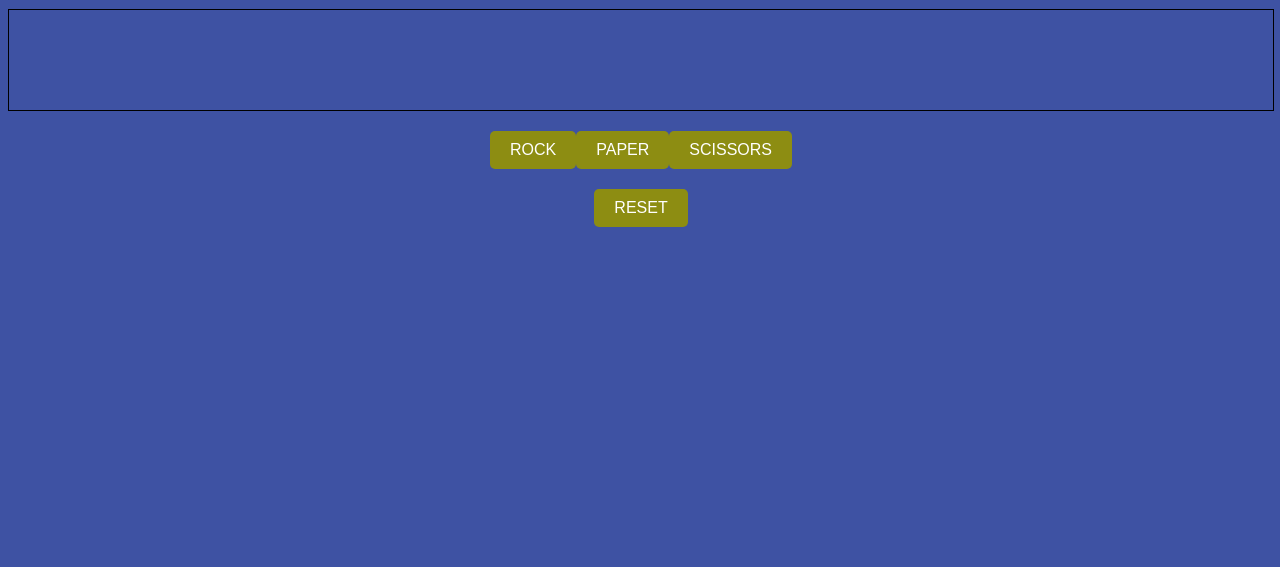
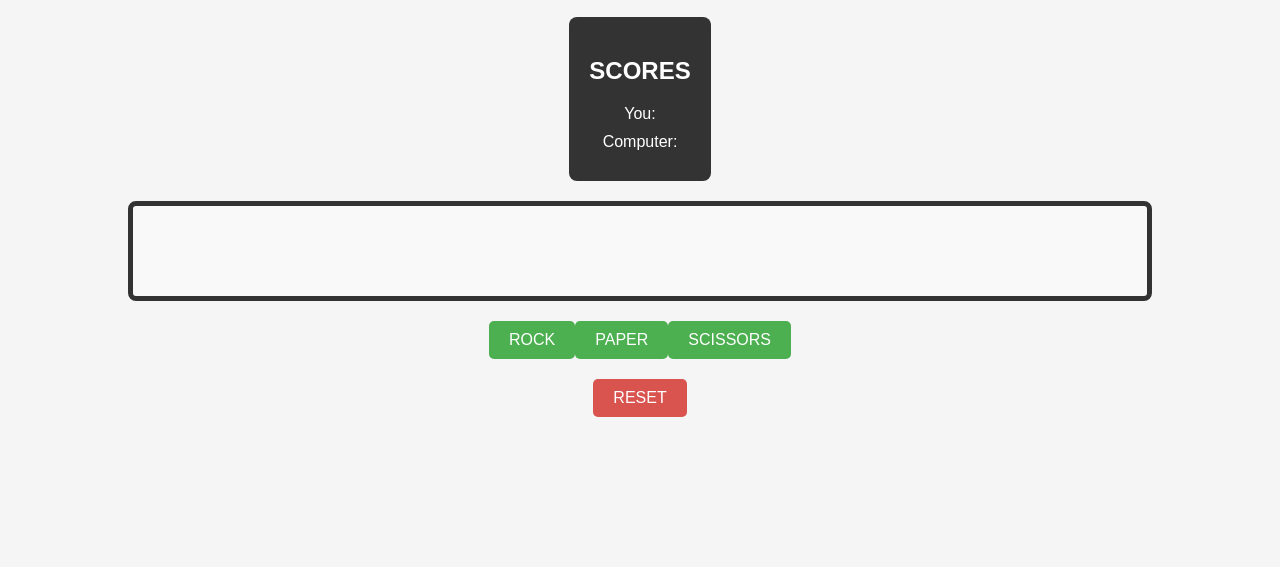
Before and after one commit to rabsickles123/Project-1-Dom-Game, a plain HTML site: page index.html in a window 1280 px wide. Shown: the part 233-800 px from the top of the page. Drawn offline with Linux system fonts and the light colour scheme.

Commit message:
thirteenth commit

```diff
--- a/script.js
+++ b/script.js
@@ -2,7 +2,7 @@ let userScore = 0;
 let computerScore = 0;
 let playerScore_div = document.getElementById("playerScore")
 let computerScore_div = document.getElementById("computerScore")
-let scoreboard_div = document.getElementsByClassName(".scoreboard")
+let scoreboard_div = document.querySelector(".scoreboard")
 let rockChoice = document.querySelector("#rock")
 let paperChoice = document.querySelector("#paper")
 let scissorsChoice = document.querySelector("#scissors")
@@ -50,14 +50,29 @@ function resetGamePlayAgain(){
     showDown_div.textContent = "Press a button to play!"
 }
 
+// function makeButtonsUnclickable() {
+//     rockChoice.removeEventListener('click', rockClickHandler);
+//     paperChoice.removeEventListener('click', paperClickHandler);
+//     scissorsChoice.removeEventListener('click', scissorsClickHandler);
+// }
+
+// function makeButtonsClickable() {
+//     rockChoice.addEventListener('click', rockClickHandler);
+//     paperChoice.addEventListener('click', paperClickHandler);
+//     scissorsChoice.addEventListener('click', scissorsClickHandler);
+// }
+
 function checkWinner() {
     if (roundsPlayed === maxRounds) {
         if (userScore > computerScore) {
             showDown_div.textContent = "You win the game!";
+            let winnerPrompt = alert("You win! " + "You: " + userScore + " Computer: " + computerScore)
         } else if (userScore < computerScore) {
             showDown_div.textContent = "You lose the game :(";
+            let loserPrompt = alert("You lost! " + "Computer: "+ computerScore + " You: " + userScore)
         } else {
-            showDown_div.textContent = "DRAW";
+            showDown_div.textContent = "Its a draw...";
+            let drawPrompt = alert("It's a draw...")
         }
         resetGameWithDelay();
     }
@@ -70,15 +85,15 @@ rockChoice.addEventListener('click', (evt) => {
     console.log("You chose rock.")
     if (computerChoice === scissorsChoice) {
         console.log("Computer chose scissors. You win!")
-        showDown_div.textContent = "Computer chose scissors. You win!"
+        showDown_div.textContent = "You chose rock. Computer chose scissors. You win!"
         userScore++
     } else if (computerChoice === paperChoice) {
         console.log("Computer chose paper. You lose :(")
-        showDown_div.textContent = "Computer chose paper. You lose :("
+        showDown_div.textContent = "You chose rock. Computer chose paper. You lose :("
         computerScore++
     } else if (userChoice === computerChoice){
-        console.log("Computer chose rock...Its a draw :/")
-        showDown_div.textContent = "Computer chose rock...Its a draw :/"
+        console.log("You chose rock. Computer chose rock...Its a draw :/")
+        showDown_div.textContent = "You chose rock. Computer chose rock...Its a draw :/"
     }
     updateScore()
     roundsPlayed ++
@@ -91,15 +106,15 @@ paperChoice.addEventListener('click', (evt) => {
     showDown_div.textContent = "You chose paper."
     console.log("You chose paper.")
     if (computerChoice === userChoice) {
-        console.log("Computer chose paper...Its a draw :/")
-        showDown_div.textContent = "Computer chose paper...Its a draw :/"
+        console.log("You chose paper. Computer chose paper...Its a draw :/")
+        showDown_div.textContent = "You chose paper. Computer chose paper...Its a draw :/"
     } else if (computerChoice === scissorsChoice) {
-        console.log("Computer chose scissors. You lose :(")
-        showDown_div.textContent = "Computer chose scissors. You lose :("
+        console.log("You chose paper. Computer chose scissors. You lose :(")
+        showDown_div.textContent = "You chose paper. Computer chose scissors. You lose :("
         computerScore++
     } else if (computerChoice === rockChoice) {
         console.log("Computer chose rock. You win!")
-        showDown_div.textContent = "Computer chose rock. You win!"
+        showDown_div.textContent = "You chose paper. Computer chose rock. You win!"
         userScore++
     }
     updateScore()
@@ -114,14 +129,14 @@ scissorsChoice.addEventListener('click', (evt) => {
     console.log("You chose scissors.")
     if (computerChoice === userChoice) {
         console.log("Computer chose scissors...Its a draw :/")
-        showDown_div.textContent = "Computer chose scissors...Its a draw :/"
+        showDown_div.textContent = "You chose scissors. Computer chose scissors...Its a draw :/"
     } else if (computerChoice === rockChoice) {
         console.log("Computer chose rock. You lose :(")
-        showDown_div.textContent = "Computer chose rock. You lose :("
+        showDown_div.textContent = "You chose scissors. Computer chose rock. You lose :("
         computerScore++
     } else if (computerChoice === paperChoice) {
         console.log("Computer chose paper. You win!")
-        showDown_div.textContent = "Computer chose paper. You win!"
+        showDown_div.textContent = "You chose scissors. Computer chose paper. You win!"
         userScore++
     }
     updateScore()
--- a/styles.css
+++ b/styles.css
@@ -1,18 +1,53 @@
-html {
-    background-color: hsl(228, 45%, 44%);
+body {
+    font-family: 'Arial', sans-serif;
+    background-color: #f5f5f5;
+    margin: 0;
+    display: flex;
+    flex-direction: column;
+    align-items: center;
+    justify-content: center;
+    height: 100vh;
 }
 
-body {
-    display: flex;
-    flex-flow: column wrap;
-    align-items: center;
+.title {
+    text-align: center;
+    margin-bottom: 20px;
+    background-color: #333;
+    color: white;
+    border-radius: 10px;
+
 }
 
-h1 {
-    text-align: center;
-    font-family: sans-serif;
+.scoreboard {
+    display: flex;
+    flex-direction: column;
+    background-color: #333;
+    color: white;
+    border-radius: 8px;
+    padding: 20px;
+    align-items: center;
+    margin-bottom: 20px;
 }
 
+#playerScore, #computerScore {
+    margin-bottom: 10px;
+}
+
+.showdown {
+    border: 5px solid #333;
+    border-radius: 8px;
+    height: 100px;
+    width: 80%;
+    text-align: center;
+    padding: 10px;
+    padding-bottom: 20px;
+    box-sizing: border-box;
+    margin-bottom: 20px;
+    font-size: 18px;
+    font-style:oblique;
+    background-color: #f9f9f9;
+    color: #333;
+}
 .choices {
     display: flex;
     justify-content: space-around;
@@ -20,8 +55,8 @@ h1 {
 }
 
 button {
-    background-color: rgb(141, 141, 18);
-     color: white;
+    background-color: #4CAF50;
+    color: white;
     padding: 10px 20px;
     font-size: 16px;
     border: none;
@@ -29,23 +64,21 @@ button {
     cursor: pointer;
 }
 
-
-.showdown {
-    font-family: sans-serif;
-    border: 1px solid black;
-    height: 100px;
-    width: 100%;
-    text-align: center;
-    margin-bottom: 20px;
+button:hover {
+    background-color: #178f1d;
 }
 
-.scoreboard {
-    background-color: hsl(228, 45%, 44%);
-    font-family: sans-serif;
-    padding: 10px;
+.reset {
+    background-color: #d9534f;
+    color: white;
+    padding: 10px 20px;
+    font-size: 16px;
+    border: none;
     border-radius: 5px;
-    margin-bottom: 20px;
-    text-align: center;
-    border: 5px solid whitesmoke;
-    text-shadow: color-mix(hsl(229, 64%, 46%));
+    cursor: pointer;
+    transition: background-color 0.3s ease;
 }
+
+.reset:hover {
+    background-color: #c9302c;
+}
```
